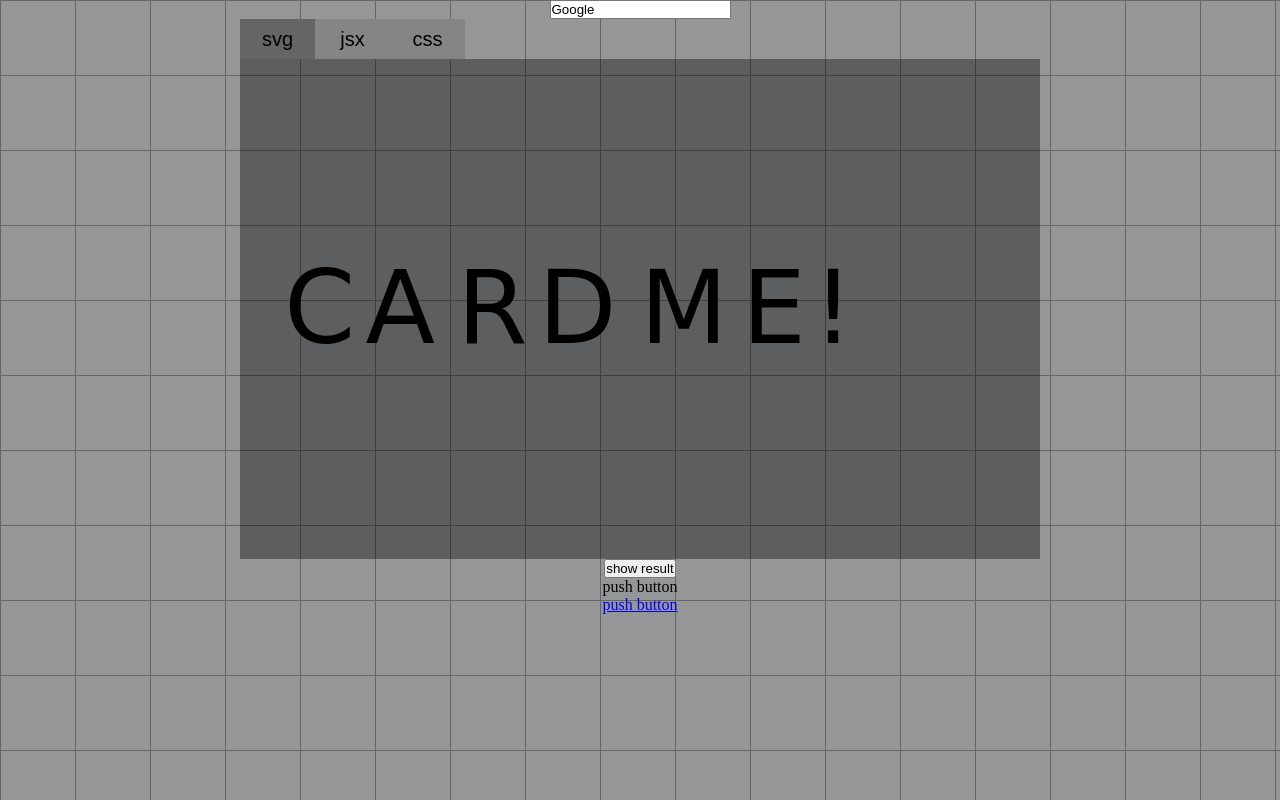
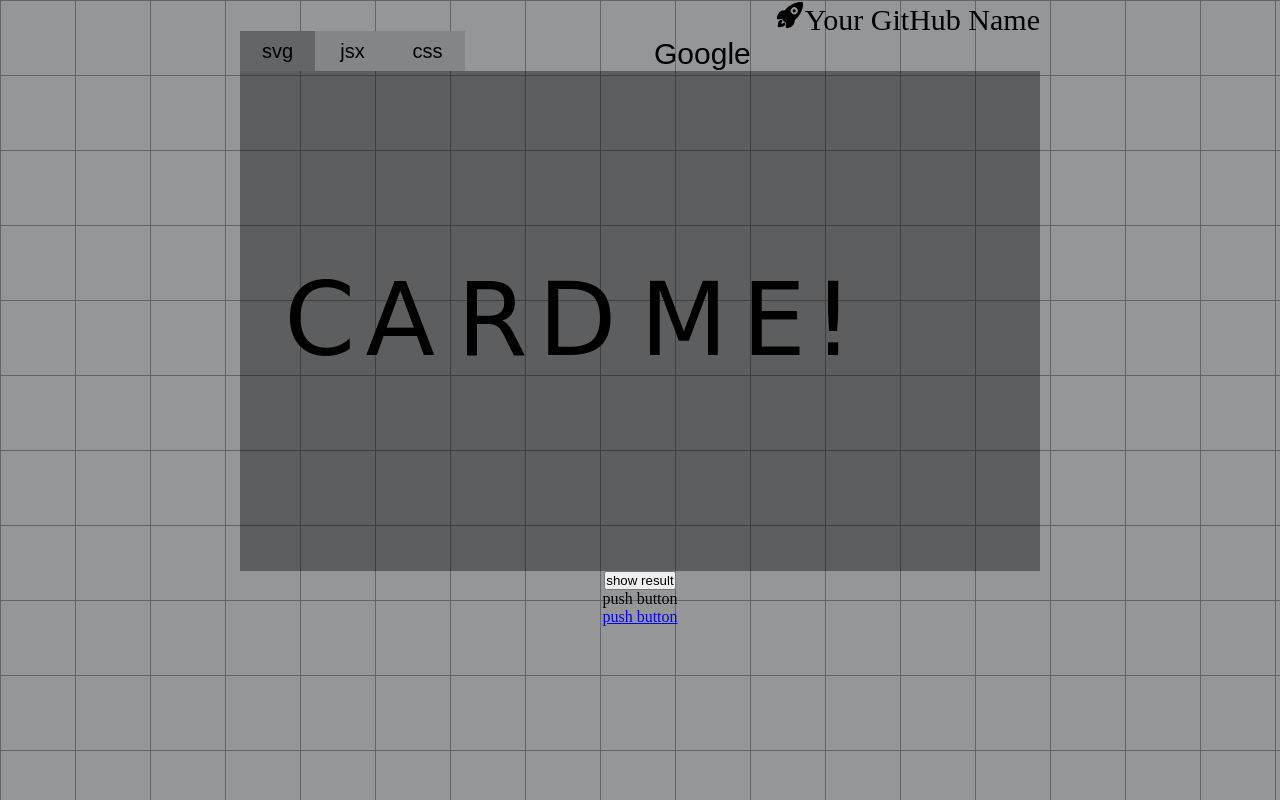
Before and after one commit to chihiro-yabuta/cardme, a React app in the folder client/: page / in a window 1280 px wide. Built offline with nearby package versions, Linux system fonts and the light colour scheme.

Commit message:
modify input ui

```diff
--- a/client/package.json
+++ b/client/package.json
@@ -26,6 +26,7 @@
     "css-loader": "^6.7.1",
     "react": "^18.2.0",
     "react-dom": "^18.2.0",
+    "react-icons": "^4.6.0",
     "react-redux": "^8.0.5",
     "redux": "^4.2.0",
     "style-loader": "^3.3.1",
--- a/client/src/components/playground/index.tsx
+++ b/client/src/components/playground/index.tsx
@@ -1,5 +1,6 @@
 import '../../index.css';
 import React, { useState, useEffect } from 'react';
+import { IoRocket } from 'react-icons/io5';
 import { useDispatch } from 'react-redux';
 import CodeMirror from '@uiw/react-codemirror';
 import { javascript } from '@codemirror/lang-javascript';
@@ -22,7 +23,7 @@ export const Playground = () => {
     </div>,
     <CodeMirror
       value={jsx}
-      width='800px'
+      width='800'
       theme={vscodeDark}
       extensions={[javascript({ jsx: true })]}
       onChange={(value) => {
@@ -31,7 +32,7 @@ export const Playground = () => {
     />,
     <CodeMirror
       value={css}
-      width='800px'
+      width='800'
       theme={vscodeDark}
       extensions={[langCSS()]}
       onChange={(value) => {
@@ -50,8 +51,14 @@ export const Playground = () => {
 
   return (
     <div className='center'>
+      <div className='optarea'>
+        <div className='btnarea'>
+          {btn}
+        </div>
         <div className='namearea'>
+          <p><IoRocket />{'Your GitHub Name'}</p>
           <input
+            style={{ fontSize: '100%' }}
             type={'text'}
             value={name}
             onChange={(e) => {
@@ -60,8 +67,6 @@ export const Playground = () => {
             }}
           />
         </div>
-      <div className='btnarea'>
-        {btn}
       </div>
       <div className='textarea'>
         {code[idx]}
--- a/client/src/index.css
+++ b/client/src/index.css
@@ -3,23 +3,35 @@
   justify-content: center;
 }
 
-.center .namearea {
-  text-align: center;
-}
-
-.center .btnarea {
-  text-align: left;
+.center .optarea {
+  display: flex;
+  justify-content: space-between;
+  align-items: flex-end;
   width: 800px;
 }
 
-.center .btnarea .btnelement {
+.center .optarea .namearea {
+  text-align: right;
+  font-size: 30px;
+}
+
+.center .optarea .namearea input {
+  border: none;
+  background-color: transparent;
+}
+
+.center .optarea .namearea input:focus {
+  outline: none;
+}
+
+.center .optarea .btnarea .btnelement {
   border: none;
   font-size: 20px;
   width: 75px;
   height: 40px;
 }
 
-.center .btnarea .btnelement:hover {
+.center .optarea .btnarea .btnelement:hover {
   color: #d0d0d0;
 }
 
```
Lines whose indentation alone changed are shown as unchanged.
